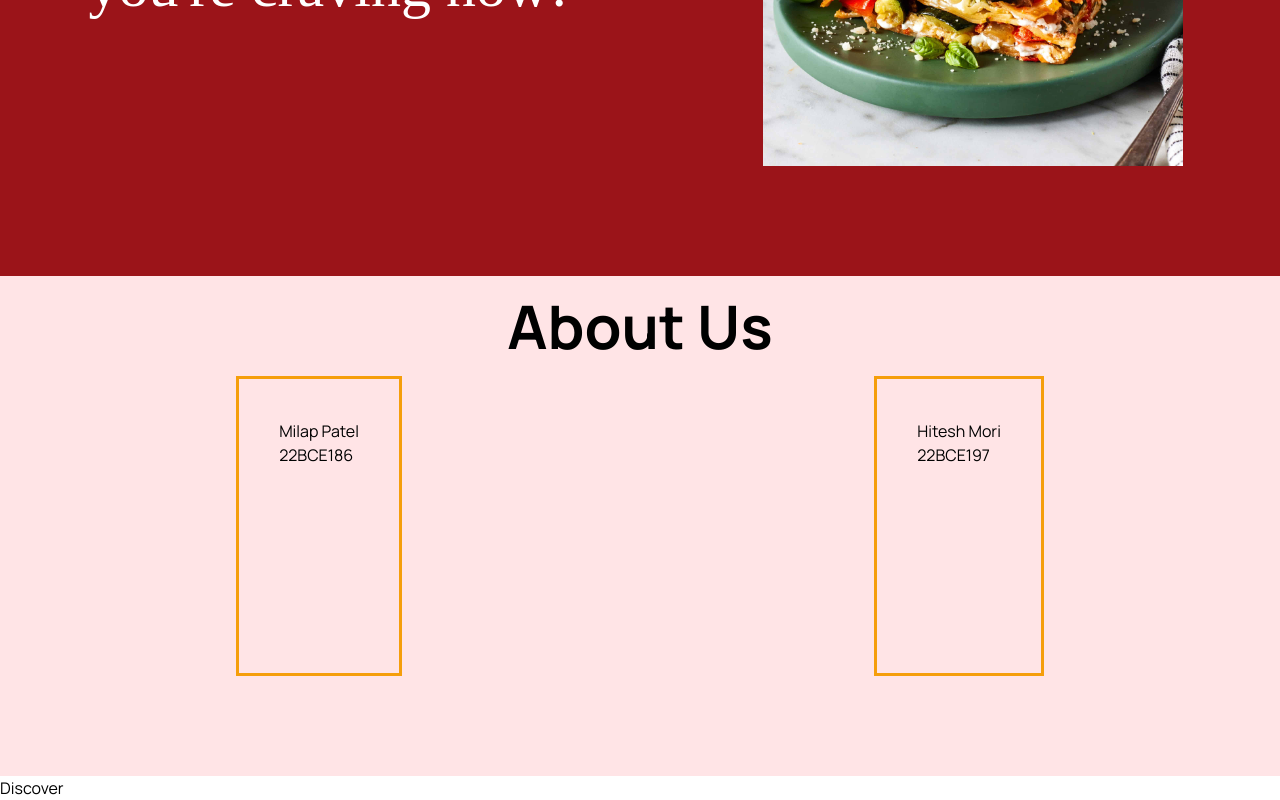
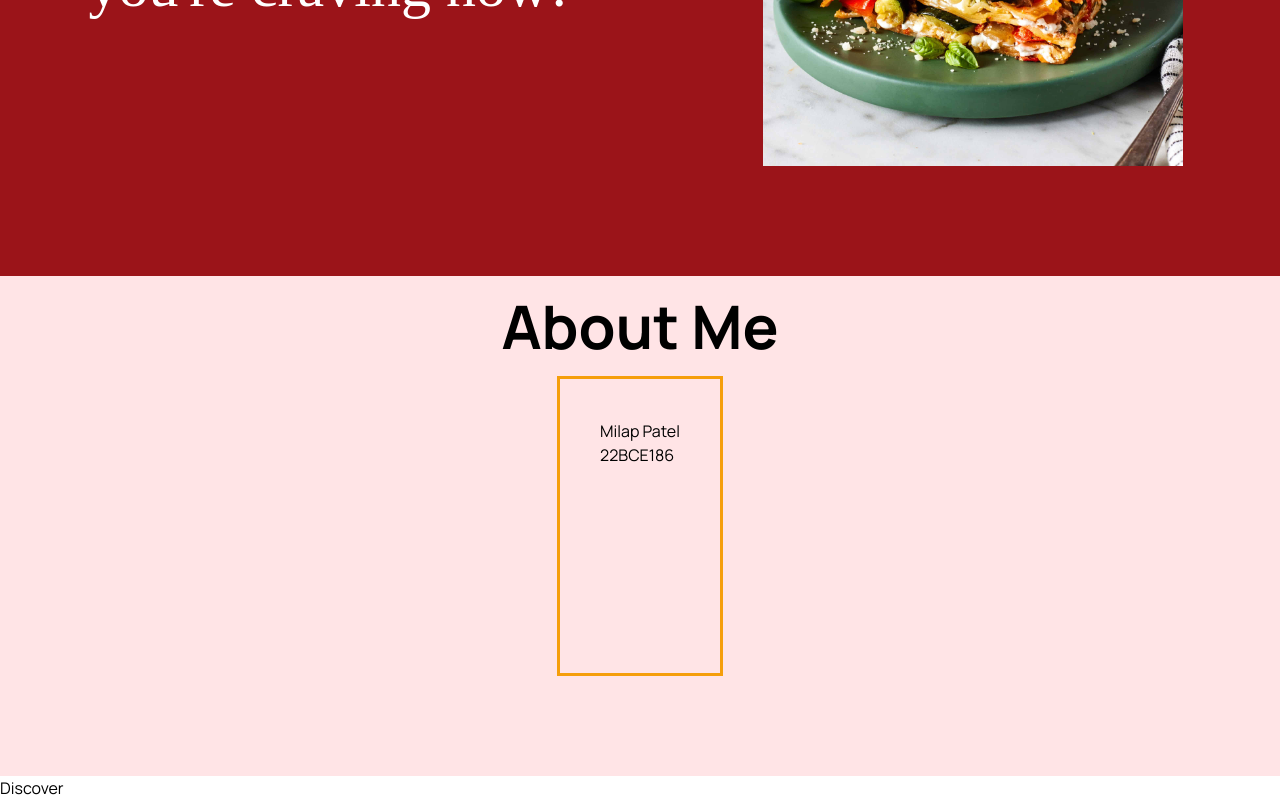
Before and after one commit to lavanderhoney/crave_quest, a React (Create React App) app in the folder client/: page / in a window 1280 px wide. Shown: the part 464-1264 px from the top of the page. Built offline with nearby package versions, Linux system fonts and the light colour scheme; no server answers; a web font is replaced by a local one.

Commit message:
minor fixes

```diff
--- a/client/src/Components/About.jsx
+++ b/client/src/Components/About.jsx
@@ -3,16 +3,12 @@ import React from 'react'
 export default function About() {
     return (
         <div id='about' className='bg-rose-100 flex-col h-[500px]'>
-            <h2 className='font-bold text-6xl py-5 text-center'>About Us</h2>
+            <h2 className='font-bold text-6xl py-5 text-center'>About Me</h2>
             <div className='flex justify-around'>
                 <div className='p-10 border-[3px] border-amber-500 h-[300px]'>
                     <h3>Milap Patel</h3>
                     <h3>22BCE186</h3>
                 </div>
-                <div className='p-10 border-[3px] border-amber-500 h-[300px]'>
-                    <h3>Hitesh Mori</h3>
-                    <h3>22BCE197</h3>
-                </div>
             </div>
         </div>
     )
--- a/client/src/Navbar.jsx
+++ b/client/src/Navbar.jsx
@@ -16,6 +16,7 @@ export default function Navbar() {
             console.log(error);
         }
     }
+
     return (
         <>
             <nav className='p-10'>
```
